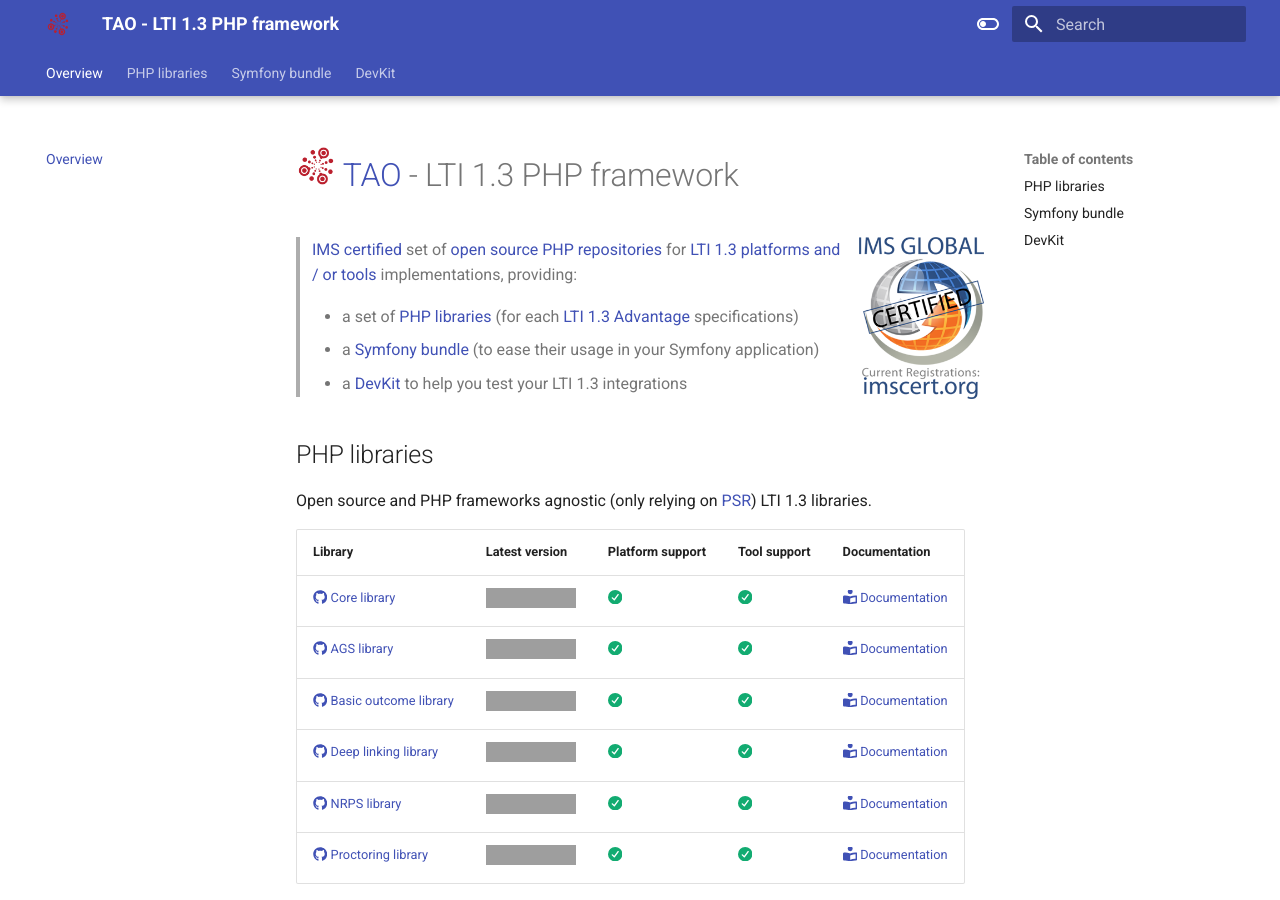
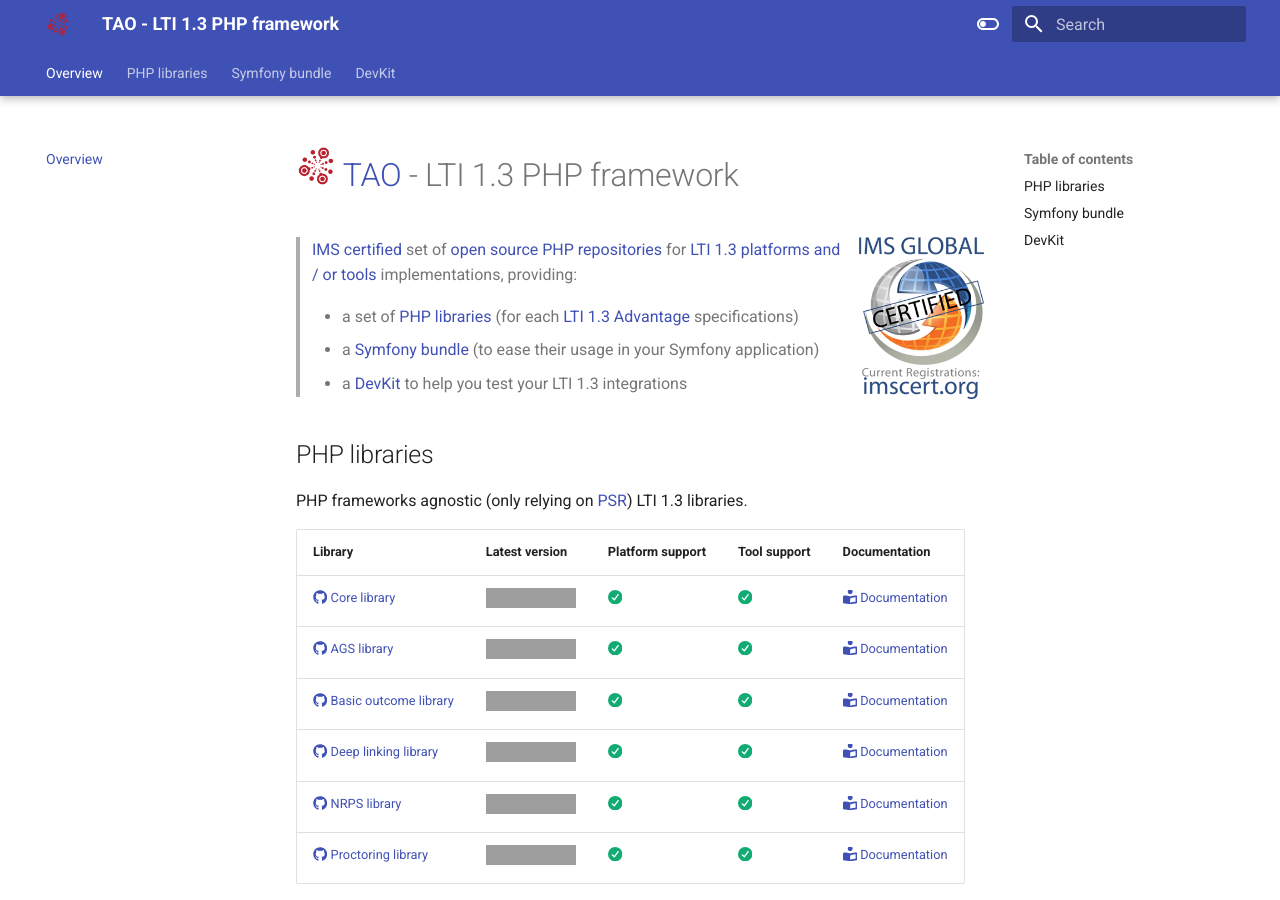
Before and after one commit to oat-sa/doc-lti1p3, an MkDocs documentation site: the page built from docs/index.md, in a window 1280 px wide and 900 px high, cut to the strip 0-900 px from the top of the window. Built offline with MkDocs 1.6.1 and Material for MkDocs 9.7.7, drawn with Linux system fonts in a browser that asks for light colours; grey boxes are pictures that could not be loaded.

Commit message:
feat: content

```diff
--- a/docs/index.md
+++ b/docs/index.md
@@ -9,7 +9,7 @@
 
 ## PHP libraries
 
-Open source and PHP frameworks agnostic (only relying on [PSR](https://www.php-fig.org/psr/)) LTI 1.3 libraries.
+PHP frameworks agnostic (only relying on [PSR](https://www.php-fig.org/psr/)) LTI 1.3 libraries.
 
 | Library                                                                    | Latest version                                                                                                                                                               | Platform support                             | Tool support                                  | Documentation                                                                                  |
 |----------------------------------------------------------------------------|------------------------------------------------------------------------------------------------------------------------------------------------------------------------------|----------------------------------------------|-----------------------------------------------|------------------------------------------------------------------------------------------------|
```
